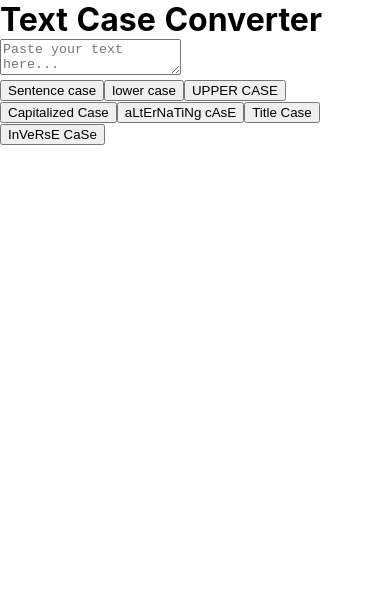
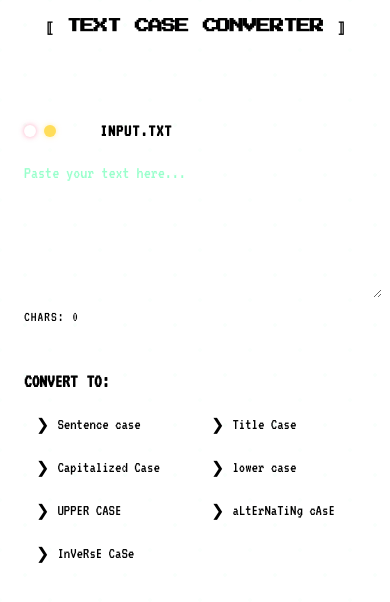
Before and after one commit to ousachea/App, a Nuxt app: page /TextConverter in a window 390 px wide. Shown: the top 602 px of the page. Built offline with nearby package versions, Linux system fonts and the light colour scheme.

Commit message:
update text convert

```diff
--- a/pages/TextConverter.vue
+++ b/pages/TextConverter.vue
@@ -1,45 +1,115 @@
 <template>
-  <div class="p-8 max-w-2xl mx-auto">
-    <h1 class="text-2xl font-bold mb-4">Text Case Converter</h1>
+  <div class="page-container">
+    <div class="app-header">
+      <h1 class="title"><span class="title-decoration">⟦</span> TEXT CASE CONVERTER <span class="title-decoration">⟧</span></h1>
+      <div class="retro-line"></div>
+    </div>
 
+    <div class="terminal-container">
+      <div class="terminal-header">
+        <div class="terminal-button"></div>
+        <div class="terminal-button"></div>
+        <div class="terminal-button"></div>
+        <span class="terminal-title">INPUT.TXT</span>
+      </div>
       <textarea
         v-model="inputText"
         placeholder="Paste your text here..."
-      class="w-full h-40 p-4 border rounded-md mb-6"
-    />
+        class="terminal-input"
+        ref="inputArea"
+      ></textarea>
+      <div class="terminal-footer">
+        <span class="character-count">{{ characterCount }}</span>
+        <button v-if="inputText" @click="clearInput" class="terminal-action">CLEAR</button>
+      </div>
+    </div>
 
-    <div class="grid grid-cols-1 md:grid-cols-2 gap-4">
+    <div class="control-panel">
+      <div class="control-panel-header">
+        <span class="panel-label">CONVERT TO:</span>
+        <div class="control-panel-line"></div>
+      </div>
+
+      <div class="button-grid">
         <button
-        v-for="(fn, label) in converters"
-        :key="label"
-        @click="convert(fn)"
-        class="bg-blue-600 text-white py-2 px-4 rounded hover:bg-blue-700 transition"
+          v-for="(fn, label, index) in converters"
+          :key="index"
+          @click="convert(fn, label)"
+          :class="['convert-button', { active: activeConverter === label }]"
         >
-        {{ label }}
+          <span class="button-icon">❯</span>
+          <span class="button-label">{{ label }}</span>
         </button>
       </div>
+    </div>
 
-    <div v-if="outputText" class="mt-8">
-      <h2 class="text-xl font-semibold mb-2">Converted Text</h2>
-      <div class="bg-gray-100 p-4 rounded whitespace-pre-wrap">{{ outputText }}</div>
+    <div v-if="outputText" class="output-container">
+      <div class="output-header">
+        <span class="panel-label">OUTPUT</span>
+        <div class="control-panel-line"></div>
+        <button @click="copyToClipboard" class="copy-button">
+          {{ copySuccess ? '✓ COPIED' : 'COPY' }}
+        </button>
+      </div>
+      <div class="output-box">
+        <pre>{{ outputText }}</pre>
+      </div>
     </div>
   </div>
 </template>
 
 <script setup>
-import { ref } from 'vue'
+import { ref, computed, onMounted } from 'vue'
 
 const inputText = ref('')
 const outputText = ref('')
+const activeConverter = ref('')
+const copySuccess = ref(false)
+const inputArea = ref(null)
 
-const convert = (fn) => {
-  outputText.value = fn(inputText.value)
+const characterCount = computed(() => {
+  return inputText.value ? `CHARS: ${inputText.value.length}` : 'CHARS: 0'
+})
+
+onMounted(() => {
+  inputArea.value.focus()
+})
+
+const clearInput = () => {
+  inputText.value = ''
+  outputText.value = ''
+  activeConverter.value = ''
+  inputArea.value.focus()
 }
 
+const convert = (fn, label) => {
+  if (inputText.value) {
+    outputText.value = fn(inputText.value)
+    activeConverter.value = label
+
+    // Scroll to output section after conversion
+    setTimeout(() => {
+      const outputSection = document.querySelector('.output-container')
+      if (outputSection) {
+        outputSection.scrollIntoView({ behavior: 'smooth', block: 'nearest' })
+      }
+    }, 100)
+  }
+}
+
+const copyToClipboard = () => {
+  if (outputText.value) {
+    navigator.clipboard.writeText(outputText.value)
+    copySuccess.value = true
+    setTimeout(() => {
+      copySuccess.value = false
+    }, 2000)
+  }
+}
+
+// Text conversion functions
 const toSentenceCase = (text) => {
-  return text
-    .toLowerCase()
-    .replace(/(^\s*\w|[.!?]\s*\w)/g, (c) => c.toUpperCase())
+  return text.toLowerCase().replace(/(^\s*\w|[.!?]\s*\w)/g, (c) => c.toUpperCase())
 }
 
 const toLowerCase = (text) => text.toLowerCase()
@@ -50,35 +120,378 @@ const toCapitalizedCase = (text) =>
   text.toLowerCase().replace(/\b\w/g, (c) => c.toUpperCase())
 
 const toAlternatingCase = (text) =>
-  [...text]
-    .map((char, i) =>
-      i % 2 === 0 ? char.toLowerCase() : char.toUpperCase()
-    )
-    .join('')
+  [...text].map((char, i) => i % 2 === 0 ? char.toLowerCase() : char.toUpperCase()).join('')
 
-const toTitleCase = (text) =>
-  text
+const toTitleCase = (text) => {
+  const minorWords = ['a', 'an', 'the', 'and', 'or', 'but', 'nor', 'to', 'for', 'on', 'at', 'by', 'with', 'of', 'in']
+  return text
     .toLowerCase()
-    .replace(/\b\w+/g, (word) =>
-      word.charAt(0).toUpperCase() + word.slice(1)
-    )
+    .split(' ')
+    .map((word, index) => {
+      if (minorWords.includes(word) && index !== 0) {
+        return word
+      }
+      return word.charAt(0).toUpperCase() + word.slice(1)
+    })
+    .join(' ')
+}
 
 const toInverseCase = (text) =>
-  [...text]
-    .map((char) =>
-      char === char.toUpperCase()
-        ? char.toLowerCase()
-        : char.toUpperCase()
-    )
-    .join('')
+  [...text].map((char) => char === char.toUpperCase() ? char.toLowerCase() : char.toUpperCase()).join('')
 
+// Grouped converters by category
 const converters = {
   'Sentence case': toSentenceCase,
+  'Title Case': toTitleCase,
+  'Capitalized Case': toCapitalizedCase,
   'lower case': toLowerCase,
   'UPPER CASE': toUpperCase,
-  'Capitalized Case': toCapitalizedCase,
   'aLtErNaTiNg cAsE': toAlternatingCase,
-  'Title Case': toTitleCase,
   'InVeRsE CaSe': toInverseCase,
 }
 </script>
+
+<style scoped>
+@import url('https://fonts.googleapis.com/css2?family=VT323&display=swap');
+@import url('https://fonts.googleapis.com/css2?family=Press+Start+2P&display=swap');
+
+:root {
+  --bg-main: #0c0c14;
+  --bg-terminal: #151520;
+  --bg-input: #060611;
+  --text-primary: #33ff99;
+  --text-secondary: #c586c0;
+  --accent: #fc5185;
+  --border: #364156;
+  --glow: rgba(51, 255, 153, 0.4);
+  --button-bg: #1e1e28;
+  --button-active: #33ff99;
+  --button-hover: #242436;
+}
+
+* {
+  box-sizing: border-box;
+}
+
+.page-container {
+  min-height: 100vh;
+  background-color: var(--bg-main);
+  background-image:
+    radial-gradient(rgba(51, 255, 153, 0.03) 2px, transparent 2px),
+    radial-gradient(rgba(51, 255, 153, 0.02) 2px, transparent 2px);
+  background-size: 50px 50px;
+  background-position: 0 0, 25px 25px;
+  color: var(--text-primary);
+  font-family: 'VT323', monospace;
+  padding: 2rem 1rem;
+  max-width: 900px;
+  margin: 0 auto;
+  display: flex;
+  flex-direction: column;
+  gap: 2rem;
+}
+
+.app-header {
+  text-align: center;
+  margin-bottom: 1rem;
+}
+
+.title {
+  font-family: 'Press Start 2P', cursive;
+  font-size: 1.75rem;
+  letter-spacing: -1px;
+  color: var(--text-primary);
+  margin: 0;
+  padding: 0.5rem 0;
+  text-shadow: 0 0 10px var(--glow);
+  line-height: 1.5;
+}
+
+.title-decoration {
+  color: var(--accent);
+}
+
+.retro-line {
+  height: 4px;
+  background: linear-gradient(90deg, transparent, var(--text-primary), transparent);
+  margin: 1rem auto;
+  width: 80%;
+  box-shadow: 0 0 10px var(--glow);
+}
+
+.terminal-container {
+  border: 2px solid var(--text-primary);
+  border-radius: 8px;
+  overflow: hidden;
+  box-shadow: 0 0 15px var(--glow);
+}
+
+.terminal-header {
+  background-color: var(--bg-terminal);
+  padding: 0.5rem 1rem;
+  display: flex;
+  align-items: center;
+  border-bottom: 2px solid var(--text-primary);
+}
+
+.terminal-button {
+  width: 12px;
+  height: 12px;
+  border-radius: 50%;
+  background-color: var(--accent);
+  margin-right: 8px;
+  box-shadow: 0 0 5px rgba(252, 81, 133, 0.5);
+}
+
+.terminal-button:nth-child(2) {
+  background-color: #ffdd59;
+  box-shadow: 0 0 5px rgba(255, 221, 89, 0.5);
+}
+
+.terminal-button:nth-child(3) {
+  background-color: var(--text-primary);
+  box-shadow: 0 0 5px var(--glow);
+}
+
+.terminal-title {
+  margin-left: 1rem;
+  font-size: 1.1rem;
+  font-weight: bold;
+  letter-spacing: 1px;
+}
+
+.terminal-input {
+  width: 100%;
+  height: 150px;
+  background-color: var(--bg-input);
+  color: var(--text-primary);
+  border: none;
+  padding: 1rem;
+  font-family: 'VT323', monospace;
+  font-size: 1.3rem;
+  resize: vertical;
+  outline: none;
+}
+
+.terminal-input::placeholder {
+  color: rgba(51, 255, 153, 0.5);
+}
+
+.terminal-footer {
+  background-color: var(--bg-terminal);
+  padding: 0.5rem 1rem;
+  display: flex;
+  justify-content: space-between;
+  align-items: center;
+  border-top: 1px solid var(--border);
+}
+
+.character-count {
+  font-size: 0.9rem;
+  letter-spacing: 1px;
+}
+
+.terminal-action {
+  background: none;
+  border: 1px solid var(--accent);
+  color: var(--accent);
+  padding: 0.25rem 0.75rem;
+  font-family: 'VT323', monospace;
+  font-size: 0.9rem;
+  cursor: pointer;
+  transition: all 0.2s ease;
+}
+
+.terminal-action:hover {
+  background-color: var(--accent);
+  color: var(--bg-main);
+  box-shadow: 0 0 8px rgba(252, 81, 133, 0.7);
+}
+
+.control-panel {
+  background-color: var(--bg-terminal);
+  border: 2px solid var(--text-primary);
+  border-radius: 8px;
+  padding: 1rem;
+  box-shadow: 0 0 15px var(--glow);
+}
+
+.control-panel-header {
+  display: flex;
+  align-items: center;
+  margin-bottom: 1rem;
+}
+
+.panel-label {
+  font-size: 1.2rem;
+  font-weight: bold;
+  color: var(--text-secondary);
+  margin-right: 1rem;
+  white-space: nowrap;
+}
+
+.control-panel-line {
+  flex-grow: 1;
+  height: 2px;
+  background: linear-gradient(90deg, var(--text-secondary), transparent);
+}
+
+.button-grid {
+  display: grid;
+  grid-template-columns: repeat(auto-fill, minmax(180px, 1fr));
+  gap: 1rem;
+}
+
+.convert-button {
+  background-color: var(--button-bg);
+  color: var(--text-primary);
+  border: 1px solid var(--border);
+  padding: 0.75rem 1rem;
+  font-family: 'VT323', monospace;
+  font-size: 1.1rem;
+  cursor: pointer;
+  transition: all 0.2s ease;
+  display: flex;
+  align-items: center;
+  position: relative;
+  overflow: hidden;
+}
+
+.convert-button::before {
+  content: '';
+  position: absolute;
+  top: 0;
+  left: 0;
+  width: 4px;
+  height: 100%;
+  background-color: var(--text-secondary);
+  transform: scaleY(0);
+  transition: transform 0.2s ease;
+}
+
+.convert-button:hover {
+  background-color: var(--button-hover);
+}
+
+.convert-button:hover::before {
+  transform: scaleY(1);
+}
+
+.convert-button.active {
+  background-color: var(--bg-input);
+  border-color: var(--button-active);
+  box-shadow: 0 0 10px rgba(51, 255, 153, 0.3);
+}
+
+.convert-button.active::before {
+  transform: scaleY(1);
+  background-color: var(--button-active);
+}
+
+.button-icon {
+  margin-right: 0.75rem;
+  color: var(--text-secondary);
+}
+
+.active .button-icon {
+  color: var(--button-active);
+}
+
+.output-container {
+  background-color: var(--bg-terminal);
+  border: 2px solid var(--text-primary);
+  border-radius: 8px;
+  padding: 1rem;
+  box-shadow: 0 0 15px var(--glow);
+  animation: fadeIn 0.3s ease-out;
+}
+
+.output-header {
+  display: flex;
+  align-items: center;
+  margin-bottom: 1rem;
+}
+
+.copy-button {
+  background-color: var(--bg-input);
+  color: var(--text-secondary);
+  border: 1px solid var(--text-secondary);
+  padding: 0.25rem 0.75rem;
+  font-family: 'VT323', monospace;
+  font-size: 1rem;
+  cursor: pointer;
+  transition: all 0.2s ease;
+  margin-left: 1rem;
+  white-space: nowrap;
+}
+
+.copy-button:hover {
+  background-color: var(--text-secondary);
+  color: var(--bg-input);
+  box-shadow: 0 0 8px rgba(197, 134, 192, 0.7);
+}
+
+.output-box {
+  background-color: var(--bg-input);
+  border: 1px solid var(--border);
+  border-radius: 4px;
+  padding: 1rem;
+  min-height: 120px;
+  color: var(--text-primary);
+  font-size: 1.2rem;
+  line-height: 1.5;
+}
+
+.output-box pre {
+  white-space: pre-wrap;
+  word-wrap: break-word;
+  margin: 0;
+  font-family: 'VT323', monospace;
+}
+
+@keyframes fadeIn {
+  from { opacity: 0; transform: translateY(10px); }
+  to { opacity: 1; transform: translateY(0); }
+}
+
+@media (max-width: 768px) {
+  .title {
+    font-size: 1.2rem;
+  }
+
+  .button-grid {
+    grid-template-columns: repeat(auto-fill, minmax(140px, 1fr));
+    gap: 0.75rem;
+  }
+
+  .convert-button {
+    font-size: 1rem;
+    padding: 0.5rem 0.75rem;
+  }
+}
+
+@media (max-width: 480px) {
+  .page-container {
+    padding: 1rem 0.5rem;
+    gap: 1.5rem;
+  }
+
+  .title {
+    font-size: 0.9rem;
+    padding: 0 0.5rem;
+  }
+
+  .button-grid {
+    grid-template-columns: repeat(2, 1fr);
+    gap: 0.5rem;
+  }
+
+  .terminal-input {
+    font-size: 1.1rem;
+  }
+
+  .button-icon {
+    margin-right: 0.5rem;
+  }
+}
+</style>
```
Lines whose indentation alone changed are shown as unchanged.
